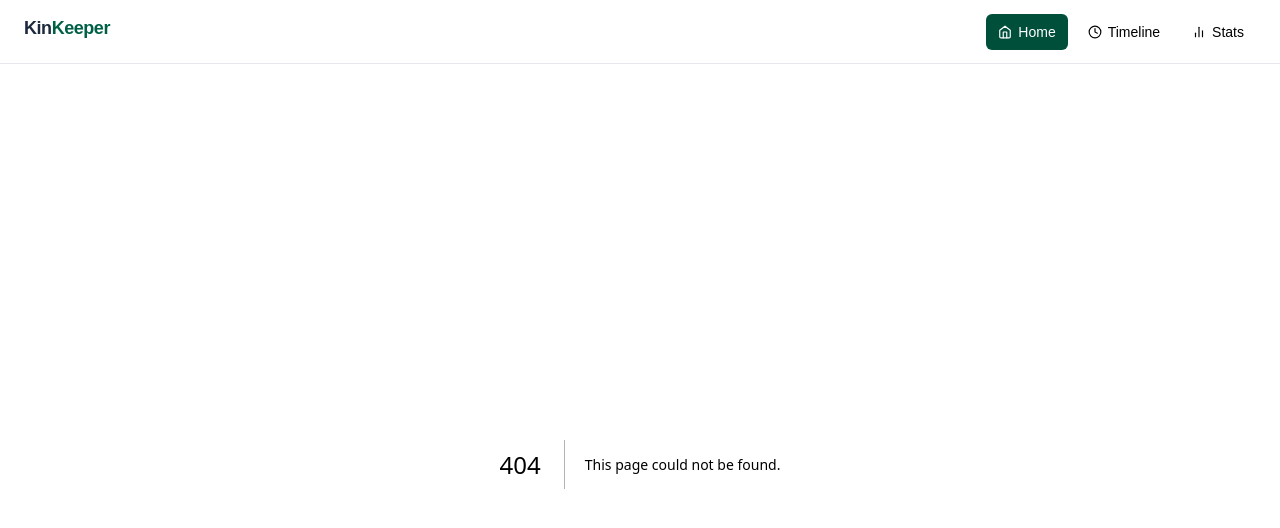
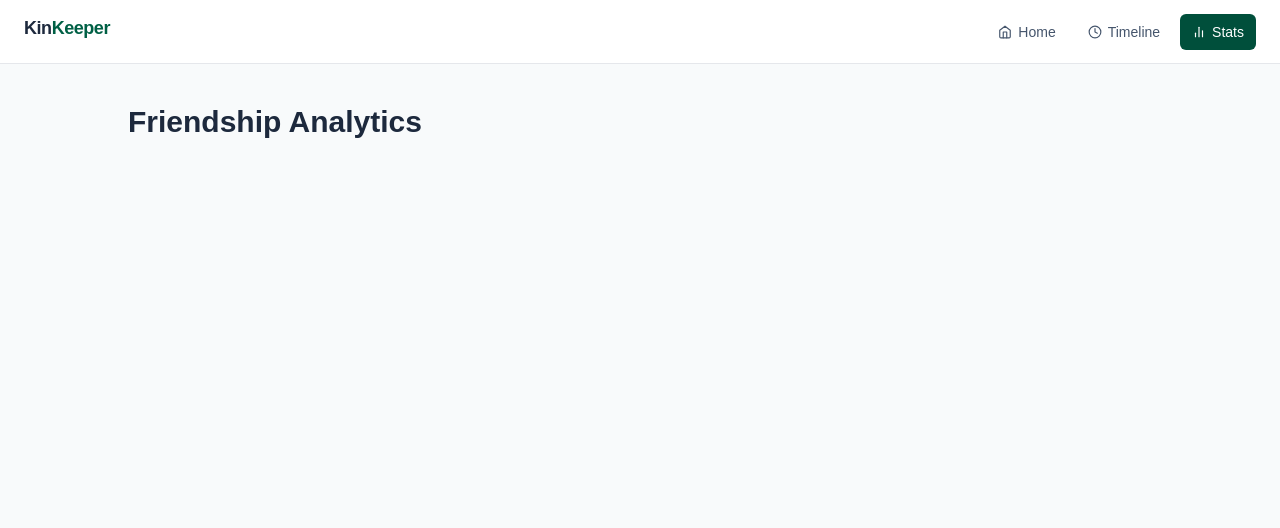
Before and after one commit to Oishee12/KinKeeper, a Next.js app: page /stats in a window 1280 px wide. Before the commit this address had no page. Shown: the top 528 px of the page. Built offline with nearby package versions, Linux system fonts and the light colour scheme.

Commit message:
add navigation pages and active states

```diff
--- /dev/null
+++ b/src/app/stats/page.js
@@ -0,0 +1,15 @@
+import React from 'react'
+
+const StatsPage = () => {
+  return (
+    <main className="min-h-screen px-4 py-10">
+      <div className="mx-auto max-w-5xl">
+        <h1 className="text-3xl font-bold text-slate-800">
+          Friendship Analytics
+        </h1>
+      </div>
+    </main>
+  )
+}
+
+export default StatsPage
--- /dev/null
+++ b/src/app/timeline/page.js
@@ -0,0 +1,14 @@
+
+const TimelinePage = () => {
+  return (
+    <main className="min-h-screen px-4 py-10">
+      <div className="mx-auto max-w-5xl">
+        <h1 className="text-3xl font-bold text-slate-800">
+          Timeline
+        </h1>
+      </div>
+    </main>
+  )
+}
+
+export default TimelinePage
--- a/src/components/Navbar.jsx
+++ b/src/components/Navbar.jsx
@@ -1,4 +1,6 @@
+"use client";
 import Link from 'next/link'
+import { usePathname } from 'next/navigation';
 import { FiHome, FiClock, FiBarChart2 } from "react-icons/fi";
 
 const navItems = [
@@ -20,6 +22,7 @@ const navItems = [
 
 ]
 const Navbar = () => {
+    const pathName = usePathname();
   return (
     <div className="navbar min-h-16 border-b border-gray-200 bg-white px-4 sm:px-6">
         <div className="container mx-auto flex justify-between">
@@ -33,9 +36,10 @@ const Navbar = () => {
 {
     navItems.map((item) => {
         const Icon = item.icon;
+        const isActive = pathName === item.href;
 
         return(
-            <Link key={item.name} href={item.href} className={`flex items-center gap-1.5 rounded-md px-2 sm:px-3 py-2 text-sm text-slate-600transition hover:bg-emerald-50 hover:text-emerald-800 ${item.name === "Home" ? "bg-emerald-900 text-white hover:bg-emerald-900 hover:text-white" : ""}`}>
+            <Link key={item.name} href={item.href} className={`flex items-center gap-1.5 rounded-md px-2 sm:px-3 py-2 text-sm text-slate-600transition hover:bg-emerald-50 hover:text-emerald-800 ${isActive ? "bg-emerald-900 text-white hover:bg-emerald-900 hover:text-white" : "text-slate-600 hover:bg-emerald-50 hover:text-emerald-800"}`}>
                <Icon size={14}></Icon>
                <span>{item.name}</span>
             </Link>
```
